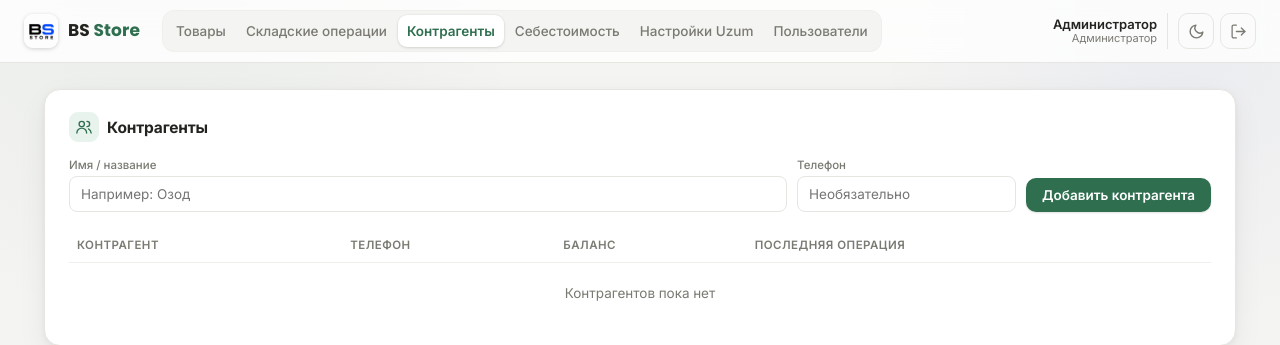
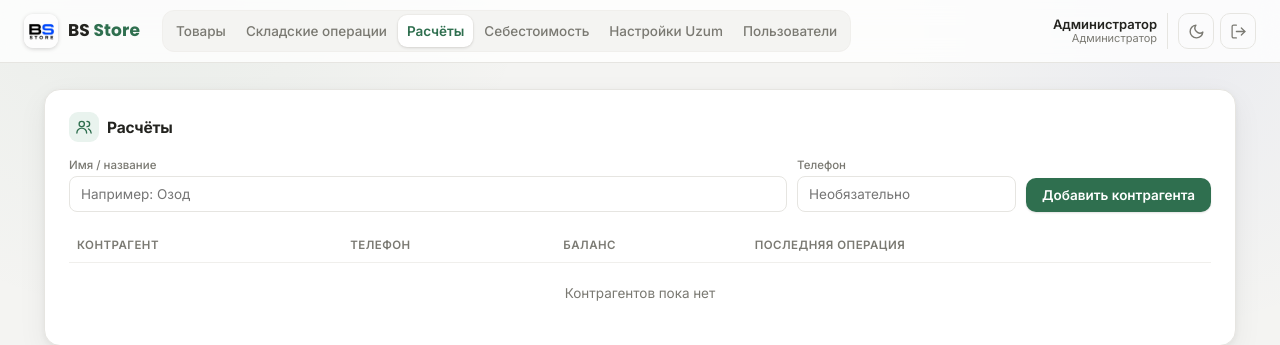
Before and after one commit to Zedloop/bs-store, a Flask app: page /kassa in a window 1280 px wide. Shown: the top 345 px of the page. Run offline with Flask 3, Linux system fonts and the light colour scheme; the visitor is signed in with stand-in values (Sample User, id 1); data comes from the database, SQL or seed files in the repository; data that the repository does not hold is empty.

Commit message:
Bo'lim nomi: "Расчёты"
Co-Authored-By: Claude Opus 5.5 <noreply@anthropic.com>

```diff
--- a/templates/base.html
+++ b/templates/base.html
@@ -582,7 +582,7 @@
           </a>
           <a href="/kassa" class="{% if active == 'kassa' %}active{% endif %}">
             <svg viewBox="0 0 24 24" fill="none" stroke="currentColor" stroke-width="1.8" stroke-linecap="round" stroke-linejoin="round"><rect x="2" y="6" width="20" height="13" rx="2"/><path d="M2 10h20"/><circle cx="16" cy="14.5" r="1.4" fill="currentColor" stroke="none"/></svg>
-            Контрагенты
+            Расчёты
           </a>
           <a href="/tannarx" class="{% if active == 'tannarx' %}active{% endif %}">
             <svg viewBox="0 0 24 24" fill="none" stroke="currentColor" stroke-width="1.8" stroke-linecap="round" stroke-linejoin="round"><path d="M20.59 13.41 11 3.82A2 2 0 0 0 9.59 3.24L3 3v6.59a2 2 0 0 0 .59 1.41l9.59 9.59a2 2 0 0 0 2.82 0l4.59-4.59a2 2 0 0 0 0-2.83z"/><circle cx="7.5" cy="7.5" r="1.3" fill="currentColor" stroke="none"/></svg>
--- a/templates/kassa.html
+++ b/templates/kassa.html
@@ -1,12 +1,12 @@
 {% extends "base.html" %}
-{% block title %}Контрагенты{% endblock %}
+{% block title %}Расчёты{% endblock %}
 {% block content %}
   <div class="grid">
 
     <div class="card full">
       <h2>
         <svg viewBox="0 0 24 24" fill="none" stroke="currentColor" stroke-width="1.8" stroke-linecap="round" stroke-linejoin="round"><circle cx="9" cy="8" r="3.5"/><path d="M2.5 20a6.5 6.5 0 0 1 13 0"/><path d="M16 4.5a3.5 3.5 0 0 1 0 7"/><path d="M18 14.5a6.5 6.5 0 0 1 3.5 5.5"/></svg>
-        Контрагенты
+        Расчёты
       </h2>
       <form id="form-kontragent">
         <div class="field field-grow">
--- a/templates/kontragent.html
+++ b/templates/kontragent.html
@@ -3,7 +3,7 @@
 {% block content %}
   <a class="back-link" href="/kassa">
     <svg viewBox="0 0 24 24" fill="none" stroke="currentColor" stroke-width="1.8" stroke-linecap="round" stroke-linejoin="round"><path d="M15 18l-6-6 6-6"/></svg>
-    Назад к контрагентам
+    Назад к расчётам
   </a>
 
   <div class="grid">
```
